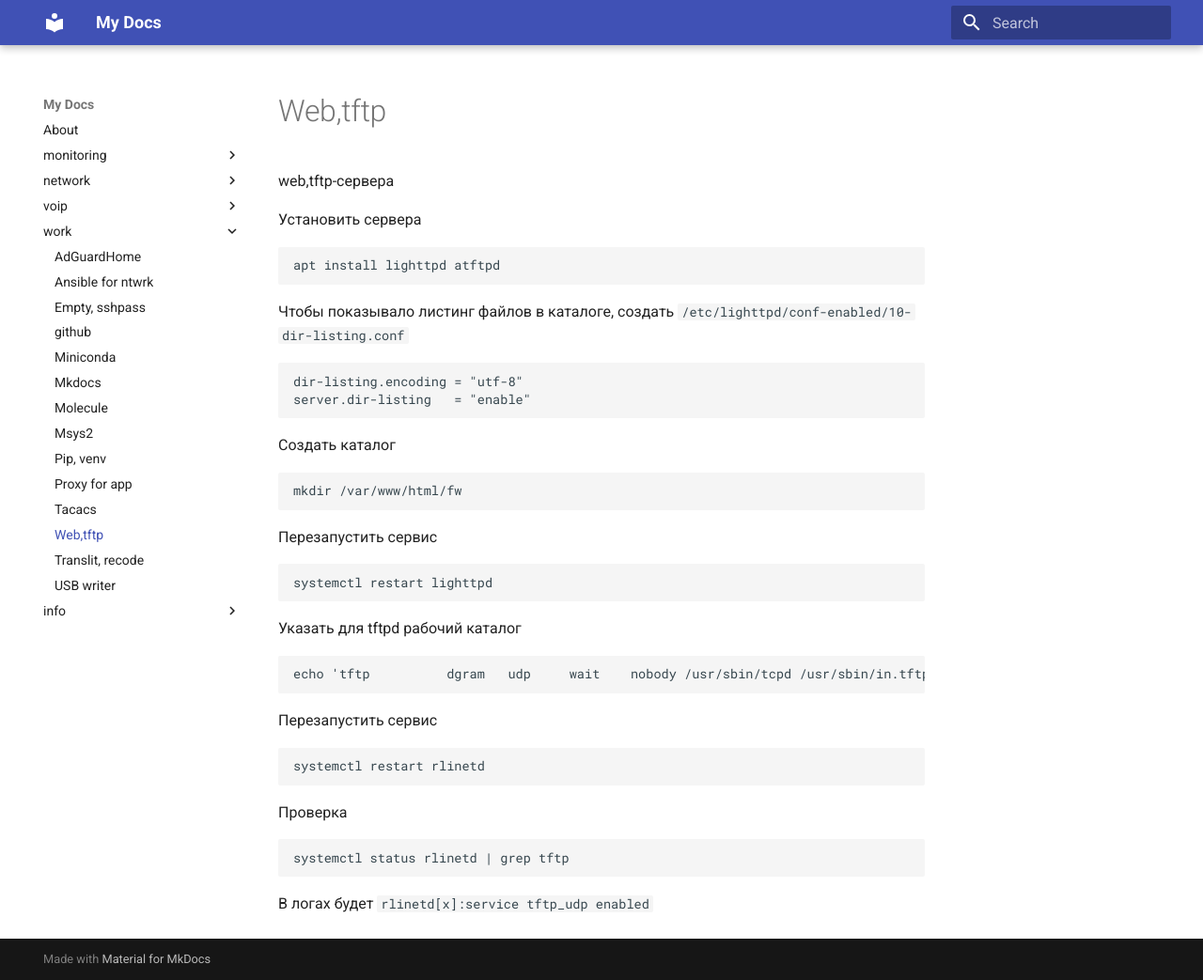
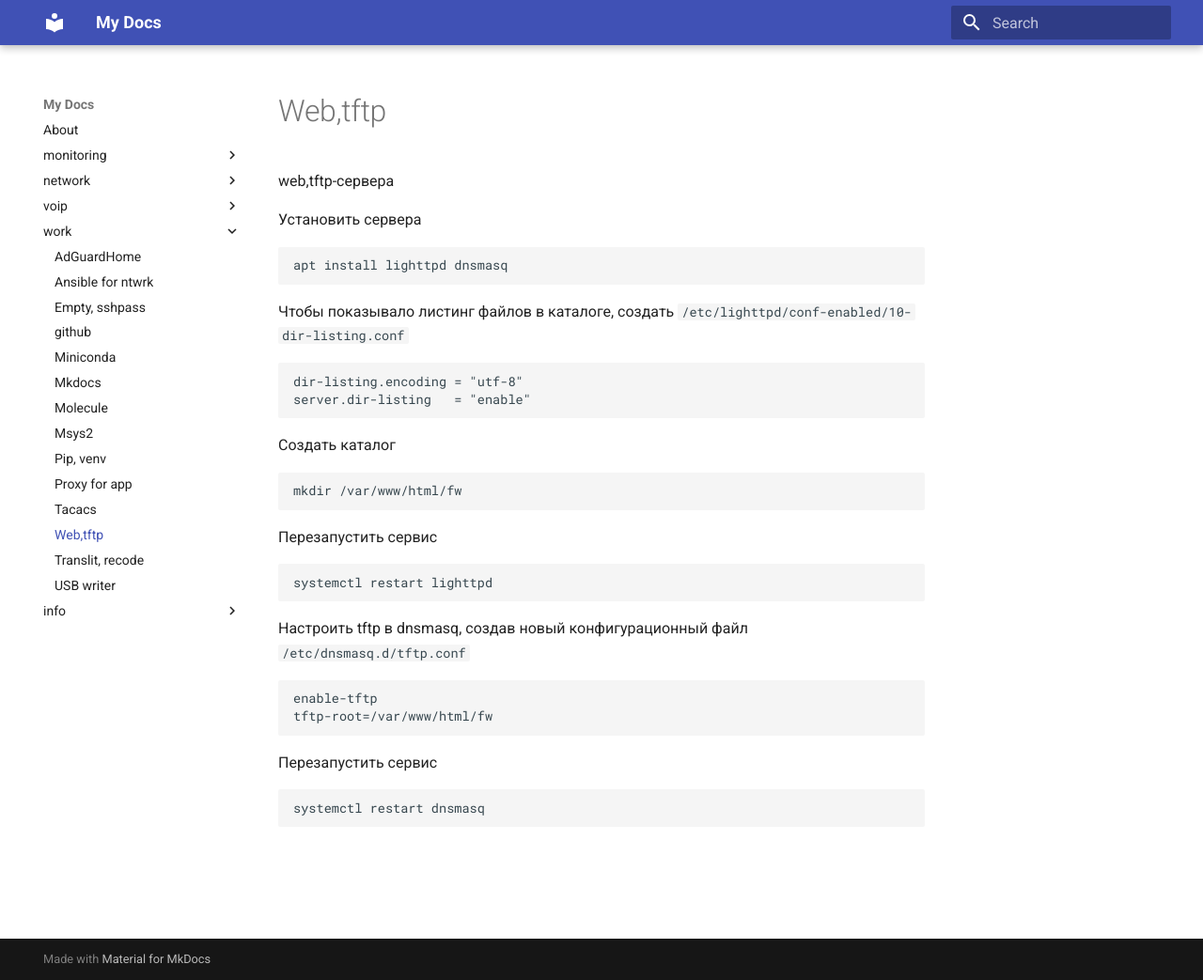
Before and after one commit to v98765/v98765.github.io, an MkDocs documentation site: the page built from docs/work/webtftp.md, in a window 1280 px wide and 1043 px high. Shown: the whole window at 94% size. Built offline with MkDocs 1.6.1 and Material for MkDocs 9.7.7, drawn with Linux system fonts in a browser that asks for light colours.

Commit message:
dnsmasq better

````diff
--- a/docs/work/webtftp.md
+++ b/docs/work/webtftp.md
@@ -3,7 +3,7 @@ web,tftp-сервера
 Установить сервера
 
 ```text
-apt install lighttpd atftpd
+apt install lighttpd dnsmasq
 ```
 
 Чтобы показывало листинг файлов в каталоге, создать `/etc/lighttpd/conf-enabled/10-dir-listing.conf`
@@ -20,16 +20,12 @@ mkdir /var/www/html/fw
 systemctl restart lighttpd
 ```
 
-Указать для tftpd рабочий каталог
+Настроить tftp в dnsmasq, создав новый конфигурационный файл `/etc/dnsmasq.d/tftp.conf`
 ```text
-echo 'tftp          dgram   udp     wait    nobody /usr/sbin/tcpd /usr/sbin/in.tftpd --tftpd-timeout 300 --retry-timeout 5 --mcast-port 1758 --mcast-addr 239.239.239.0-255 --mcast-ttl 1 --maxthread 100 --verbose=5 /var/www/html/fw' |  inetd2rlinetd --force-overwrite --add-from-comment
+enable-tftp
+tftp-root=/var/www/html/fw
 ```
 Перезапустить сервис
 ```text
-systemctl restart rlinetd
+systemctl restart dnsmasq
 ```
-Проверка
-```text
-systemctl status rlinetd | grep tftp
-```
-В логах будет `rlinetd[x]:service tftp_udp enabled`
````
